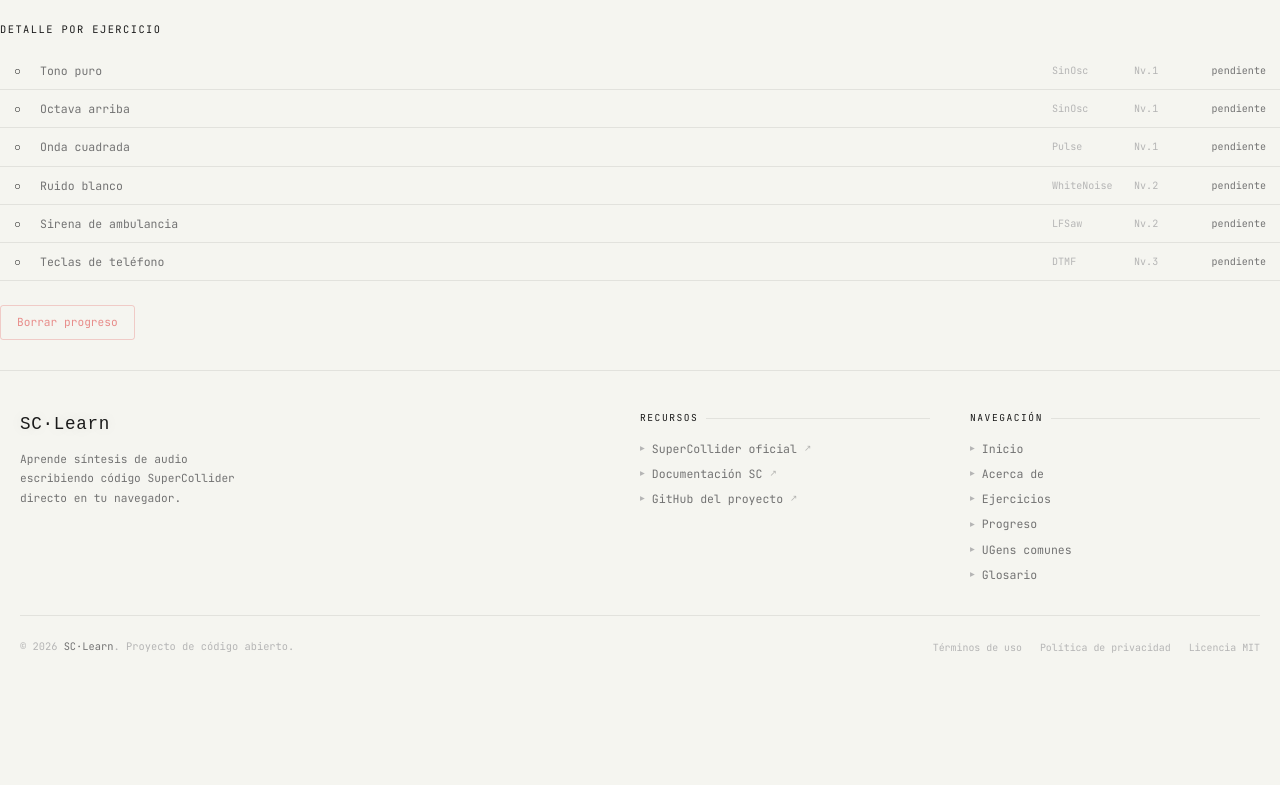
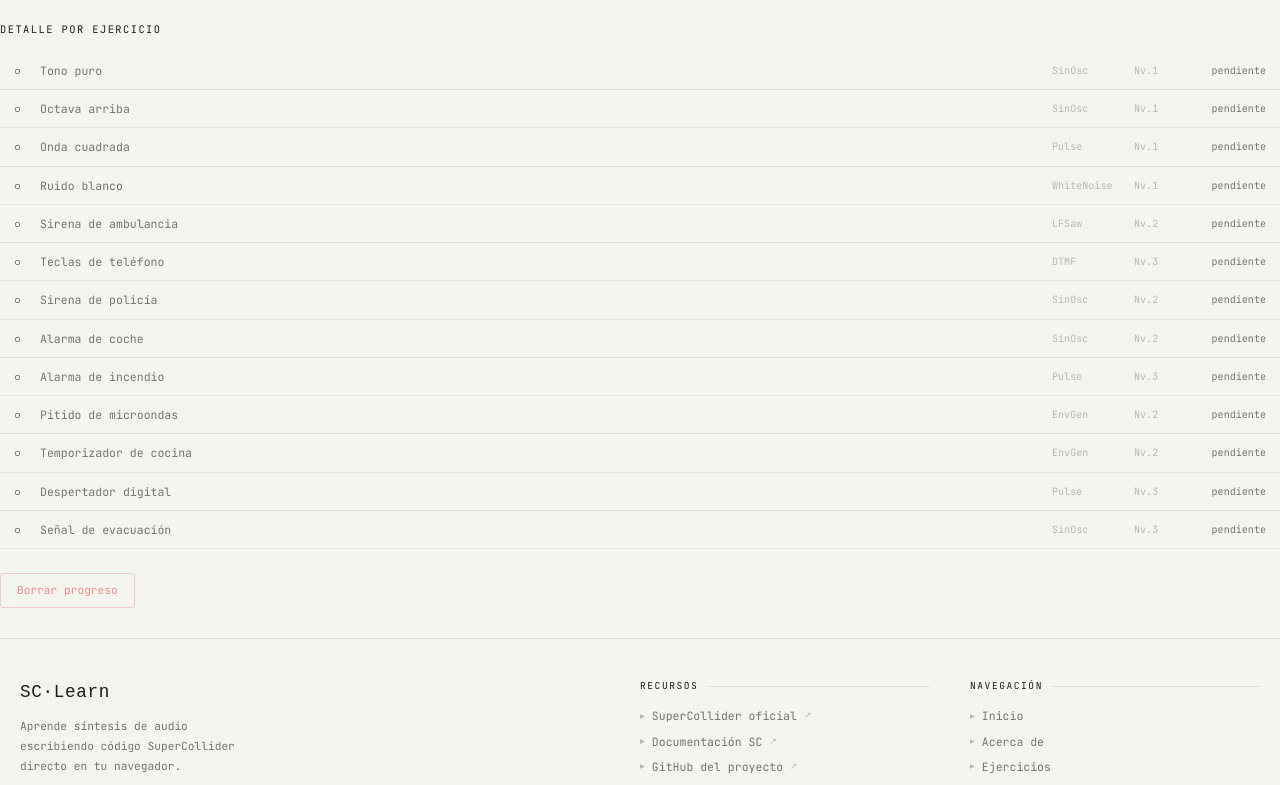
Before and after one commit to jmsanJS/supercollider-learn, a Next.js app: page /progress in a window 1280 px wide. Shown: the part 477-1262 px from the top of the page. Before the commit the page ends 1157 px from the top, so only its background shows below. Built offline with nearby package versions, Linux system fonts and the light colour scheme.

Commit message:
feat: add more exercise data

```diff
--- a/src/data/exercises.ts
+++ b/src/data/exercises.ts
@@ -59,7 +59,7 @@ export const EXERCISES: Exercise[] = [
   },
   {
     id: "ex4",
-    level: 2,
+    level: 1,
     title: "Ruido blanco",
     tag: "WhiteNoise",
     goal: "Genera ruido blanco a baja amplitud (0.1)",
@@ -123,4 +123,162 @@ export const EXERCISES: Exercise[] = [
       };
     },
   },
+  {
+    id: "ex7",
+    level: 2,
+    title: "Sirena de policía",
+    tag: "SinOsc",
+    goal: "Crea una sirena de policía que alterna entre dos frecuencias (600 y 800 Hz)",
+    theory: `Las sirenas de policía alternan entre dos tonos fijos.\nSe puede lograr con un LFPulse que conmuta entre dos frecuencias:\n\nLFPulse.ar(rate) selecciona 0 o 1 → escala y desplaza\npara obtener freq1 o freq2.\n\nLFPulse.ar(rate) * range + base`,
+    starter: `// Sirena de policía: alterna 600 ↔ 800 Hz\n{\n  SinOsc.ar(\n    LFPulse.ar(1) * 200 + 600,\n    0, 0.4\n  )\n}.play`,
+    validate(code) {
+      const ok = /SinOsc/.test(code) && /LFPulse/.test(code) && /\.play/.test(code);
+      const tips = [];
+      if (!/LFPulse/.test(code)) tips.push("Usa LFPulse para alternar entre dos frecuencias fijas");
+      if (!/SinOsc/.test(code)) tips.push("SinOsc es el oscilador principal");
+      const m = code.match(/LFPulse\.ar\(\s*(\d+(?:\.\d+)?)/);
+      const rate = m ? parseFloat(m[1]) : 1;
+      return {
+        ok, tips,
+        audio: { freq: 600, amp: 0.4, type: "sine", lfo: { rate, depth: 100, shape: "square", target: "frequency" } },
+      };
+    },
+  },
+  {
+    id: "ex8",
+    level: 2,
+    title: "Alarma de coche",
+    tag: "SinOsc",
+    goal: "Crea una alarma de coche: tono descendente rápido con LFSaw inverso",
+    theory: `Las alarmas de coche suelen usar un barrido descendente rápido\nque se repite en bucle.\n\nLFSaw.ar(rate, 1) genera una rampa descendente (iphase: 1).\nMultiplícala por el rango de frecuencias y suma la base:\n\n  LFSaw.ar(2, 1) * (-200) + 900`,
+    starter: `// Alarma de coche: barrido descendente\n{\n  SinOsc.ar(\n    LFSaw.ar(2, 1) * 200 + 900,\n    0, 0.4\n  )\n}.play`,
+    validate(code) {
+      const ok = /SinOsc/.test(code) && /LFSaw/.test(code) && /\.play/.test(code);
+      const tips = [];
+      if (!/LFSaw/.test(code)) tips.push("Usa LFSaw para el barrido de frecuencia");
+      const m = code.match(/LFSaw\.ar\(\s*(\d+(?:\.\d+)?)/);
+      const rate = m ? parseFloat(m[1]) : 2;
+      return {
+        ok, tips,
+        audio: { freq: 900, amp: 0.4, type: "sine", lfo: { rate, depth: 200, shape: "sawtooth", target: "frequency" } },
+      };
+    },
+  },
+  {
+    id: "ex9",
+    level: 3,
+    title: "Alarma de incendio",
+    tag: "Pulse",
+    goal: "Crea una alarma de incendio: pulsos cortos y agudos a 3200 Hz con Pulse",
+    theory: `Las alarmas de incendio emiten pulsos cortos y penetrantes.\nPulse.ar con un LFPulse de baja frecuencia como amplitud\ncrea el efecto de intermitencia:\n\n  Pulse.ar(3200, 0.5) * LFPulse.ar(2)`,
+    starter: `// Alarma de incendio: pulsos agudos\n{\n  Pulse.ar(3200, 0.5) * LFPulse.ar(2) * 0.3\n}.play`,
+    validate(code) {
+      const ok = /Pulse/.test(code) && /LFPulse/.test(code) && /\.play/.test(code);
+      const tips = [];
+      if (!/Pulse/.test(code)) tips.push("Usa Pulse.ar(3200) como oscilador principal");
+      if (!/LFPulse/.test(code)) tips.push("Usa LFPulse para crear la intermitencia");
+      const m = code.match(/Pulse\.ar\(\s*(\d+(?:\.\d+)?)/);
+      const freq = m ? parseFloat(m[1]) : 3200;
+      const m2 = code.match(/LFPulse\.ar\(\s*(\d+(?:\.\d+)?)/);
+      const rate = m2 ? parseFloat(m2[1]) : 2;
+      return {
+        ok, tips,
+        audio: { freq, amp: 0.3, type: "square", lfo: { rate, depth: 1, shape: "square", target: "amplitude" } },
+      };
+    },
+  },
+  {
+    id: "ex10",
+    level: 2,
+    title: "Pitido de microondas",
+    tag: "EnvGen",
+    goal: "Crea tres pitidos cortos a 1000 Hz usando EnvGen con Env.perc",
+    theory: `Los electrodomésticos usan pitidos cortos con envolvente percusiva.\nEnv.perc(attackTime, releaseTime) crea una envolvente\nque sube y baja rápidamente:\n\n  SinOsc.ar(1000) * EnvGen.kr(Env.perc(0.01, 0.1))\n\nPara repetirlos, usa un Array o Phasor.`,
+    starter: `// Pitido corto de microondas\n{\n  SinOsc.ar(1000) *\n  EnvGen.kr(Env.perc(0.01, 0.1), doneAction: Done.freeSelf)\n}.play`,
+    validate(code) {
+      const ok = /SinOsc/.test(code) && /EnvGen/.test(code) && /Env\.perc/.test(code) && /\.play/.test(code);
+      const tips = [];
+      if (!/EnvGen/.test(code)) tips.push("Usa EnvGen.kr para aplicar la envolvente");
+      if (!/Env\.perc/.test(code)) tips.push("Usa Env.perc(attack, release) para la forma del pitido");
+      const m = code.match(/SinOsc\.ar\(\s*(\d+(?:\.\d+)?)/);
+      const freq = m ? parseFloat(m[1]) : 1000;
+      return {
+        ok, tips,
+        audio: {
+          freq, amp: 0.5, type: "sine",
+          env: { attack: 0.01, decay: 0.1, sustain: 0, release: 0.001, attackCurve: "linear", decayCurve: "linear" },
+        },
+      };
+    },
+  },
+  {
+    id: "ex11",
+    level: 2,
+    title: "Temporizador de cocina",
+    tag: "EnvGen",
+    goal: "Crea un tono de temporizador: 880 Hz con envolvente de 0.05s de ataque y 0.3s de caída",
+    theory: `Los temporizadores de cocina usan tonos con caída rápida.\nEnv.perc con un release algo más largo que el attack\nda ese carácter reconocible:\n\n  Env.perc(attackTime, releaseTime, level, curve)`,
+    starter: `// Temporizador de cocina\n{\n  SinOsc.ar(880) *\n  EnvGen.kr(Env.perc(0.05, 0.3), doneAction: Done.freeSelf)\n}.play`,
+    validate(code) {
+      const ok = /SinOsc/.test(code) && /EnvGen/.test(code) && /Env\.perc/.test(code) && /\.play/.test(code);
+      const tips = [];
+      if (!/EnvGen/.test(code)) tips.push("Usa EnvGen.kr con Env.perc");
+      if (!/Env\.perc/.test(code)) tips.push("Env.perc(attack, release) define la envolvente");
+      const m = code.match(/SinOsc\.ar\(\s*(\d+(?:\.\d+)?)/);
+      const freq = m ? parseFloat(m[1]) : 880;
+      const m2 = code.match(/Env\.perc\(\s*[\d.]+\s*,\s*([\d.]+)/);
+      const release = m2 ? parseFloat(m2[1]) : 0.3;
+      return {
+        ok, tips,
+        audio: {
+          freq, amp: 0.5, type: "sine",
+          env: { attack: 0.05, decay: release, sustain: 0, release: 0.001, attackCurve: "linear", decayCurve: "linear" },
+        },
+      };
+    },
+  },
+  {
+    id: "ex12",
+    level: 3,
+    title: "Despertador digital",
+    tag: "Pulse",
+    goal: "Crea un despertador: onda cuadrada a 1200 Hz con intermitencia rápida (4 Hz)",
+    theory: `Los despertadores digitales usan ondas cuadradas agudas\ncon una intermitencia rítmica para captar la atención.\n\nMultiplica el oscilador por un LFPulse para la intermitencia:\n\n  Pulse.ar(1200, 0.5) * LFPulse.kr(4) * amp`,
+    starter: `// Despertador digital\n{\n  Pulse.ar(1200, 0.5) * LFPulse.kr(4) * 0.3\n}.play`,
+    validate(code) {
+      const ok = /Pulse\.ar/.test(code) && /LFPulse/.test(code) && /\.play/.test(code);
+      const tips = [];
+      if (!/Pulse\.ar/.test(code)) tips.push("Usa Pulse.ar para la onda cuadrada aguda");
+      if (!/LFPulse/.test(code)) tips.push("Usa LFPulse para la intermitencia rítmica");
+      const m = code.match(/Pulse\.ar\(\s*(\d+(?:\.\d+)?)/);
+      const freq = m ? parseFloat(m[1]) : 1200;
+      const m2 = code.match(/LFPulse\.\w+\(\s*(\d+(?:\.\d+)?)/);
+      const rate = m2 ? parseFloat(m2[1]) : 4;
+      return {
+        ok, tips,
+        audio: { freq, amp: 0.3, type: "square", lfo: { rate, depth: 1, shape: "square", target: "amplitude" } },
+      };
+    },
+  },
+  {
+    id: "ex13",
+    level: 3,
+    title: "Señal de evacuación",
+    tag: "SinOsc",
+    goal: "Crea una señal de evacuación: tono ascendente lento (300→1200 Hz) con LFSaw",
+    theory: `Las señales de evacuación (WHOOP) usan un barrido ascendente\nlento que se repite, diseñado para ser inconfundible.\n\nLFSaw.ar(rate) genera valores de -1 a 1.\nEscálalo para obtener el rango de frecuencias:\n\n  LFSaw.ar(0.5) * 450 + 750  → 300 a 1200 Hz`,
+    starter: `// Señal de evacuación: barrido ascendente\n{\n  SinOsc.ar(\n    LFSaw.ar(0.5) * 450 + 750,\n    0, 0.4\n  )\n}.play`,
+    validate(code) {
+      const ok = /SinOsc/.test(code) && /LFSaw/.test(code) && /\.play/.test(code);
+      const tips = [];
+      if (!/LFSaw/.test(code)) tips.push("Usa LFSaw para el barrido de frecuencia ascendente");
+      if (!/SinOsc/.test(code)) tips.push("SinOsc es el oscilador principal");
+      const m = code.match(/LFSaw\.ar\(\s*(\d+(?:\.\d+)?)/);
+      const rate = m ? parseFloat(m[1]) : 0.5;
+      return {
+        ok, tips,
+        audio: { freq: 750, amp: 0.4, type: "sine", lfo: { rate, depth: 450, shape: "sawtooth", target: "frequency" } },
+      };
+    },
+  },
 ];
```
